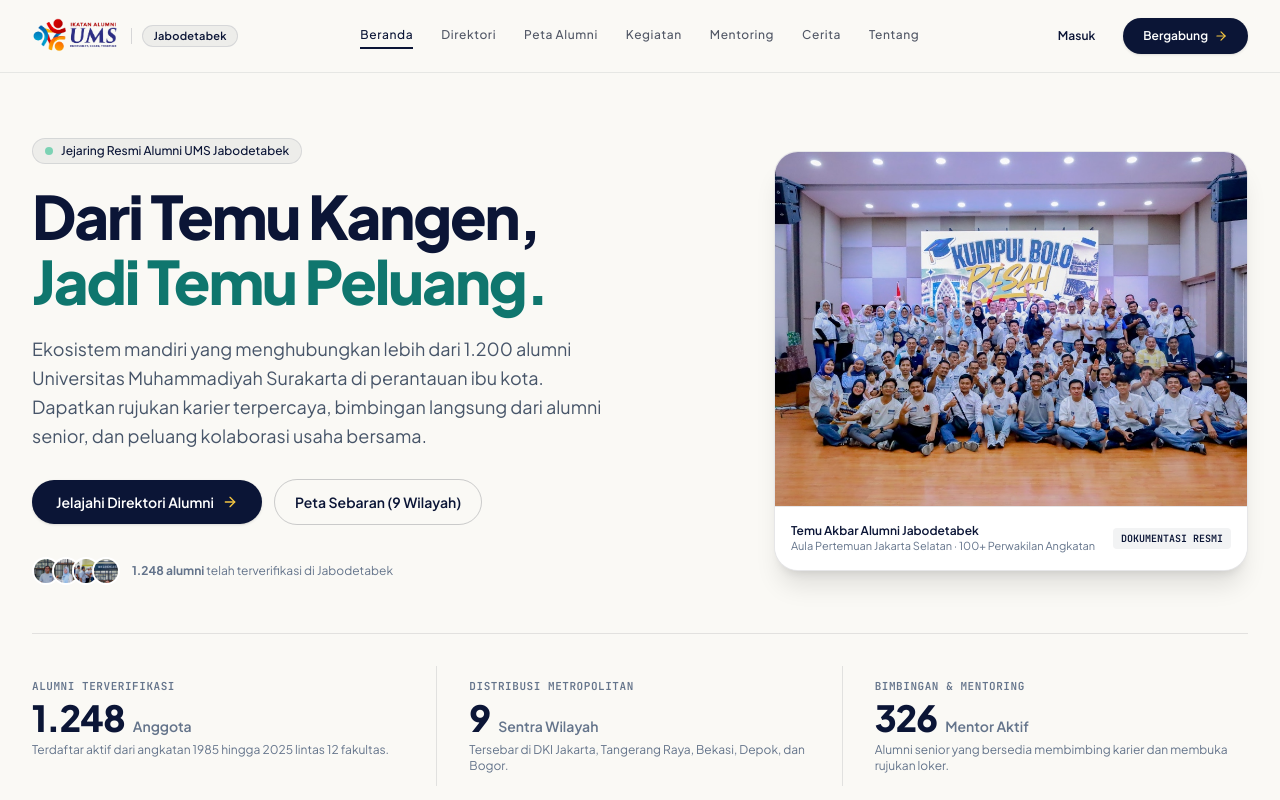
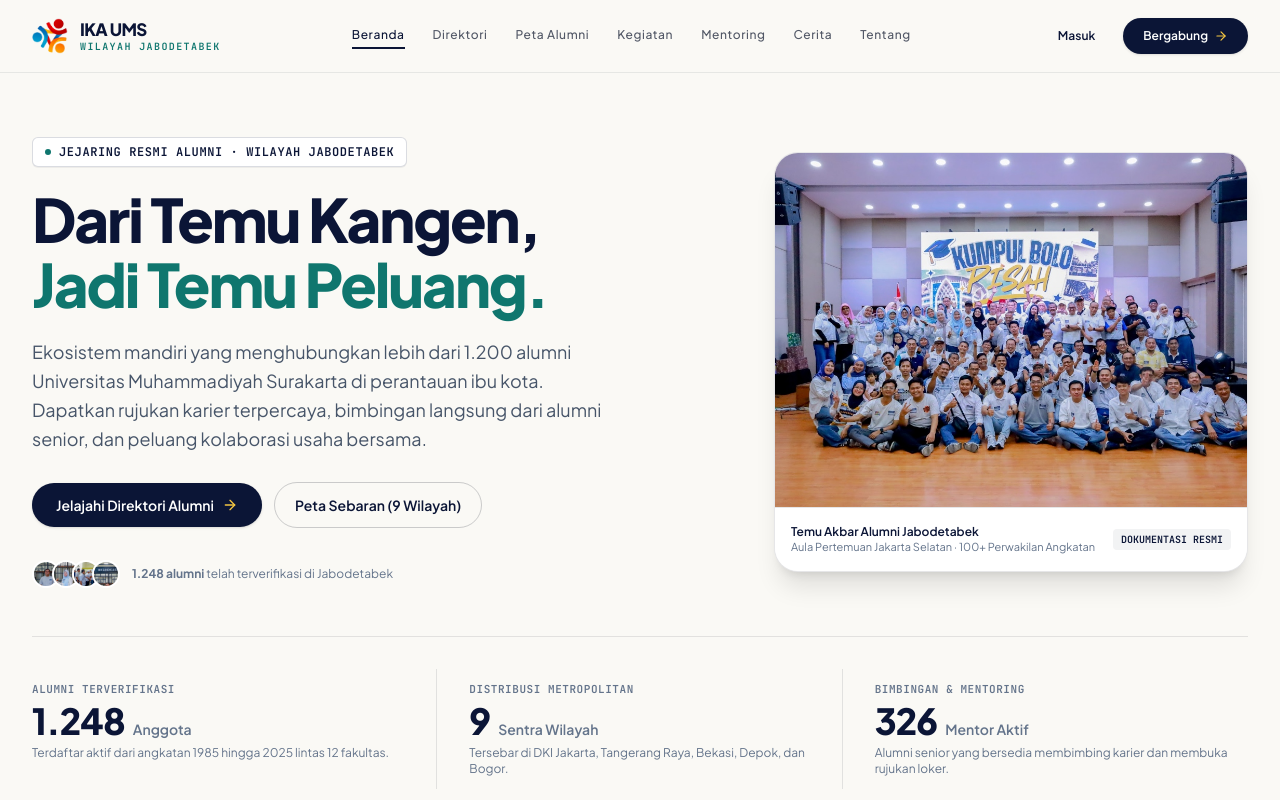
Before and after one commit to ZAKITRIPAMUNGKAS/ikaums, a Next.js app: page / in a window 1280 px wide. Shown: the top 800 px of the page. Built offline with nearby package versions, Linux system fonts and the light colour scheme.

Commit message:
fix(navbar): redesign brand lockup with crisp emblem and architectural typography, remove tacky pill badge and divider

```diff
--- a/src/app/gabung/page.tsx
+++ b/src/app/gabung/page.tsx
@@ -39,8 +39,8 @@ export default function GabungPage() {
       <main className="flex-grow max-w-3xl mx-auto px-4 sm:px-6 lg:px-8 py-10 sm:py-14 w-full">
         {/* Editorial Page Header */}
         <div className="mb-8 sm:mb-10 text-center sm:text-left">
-          <div className="inline-flex items-center gap-2 bg-[#0B1536]/5 text-[#0B1536] px-3.5 py-1 rounded-full text-xs font-semibold uppercase tracking-wider mb-3 border border-[#0B1536]/10">
-            <span className="w-1.5 h-1.5 rounded-full bg-[#10B981] animate-pulse"></span>
+          <div className="inline-flex items-center gap-2 bg-white text-[#0B1536] px-3 py-1.5 rounded-md text-xs font-mono font-semibold uppercase tracking-wider mb-3 border border-[#0B1536]/15 shadow-2xs">
+            <span className="w-1.5 h-1.5 rounded-full bg-[#0F766E]"></span>
             <span>Registrasi Sukarela Anggota</span>
           </div>
           <h1 className="text-3xl sm:text-4xl md:text-5xl font-extrabold tracking-tight text-[#0B1536] leading-[1.1]">
--- a/src/app/page.tsx
+++ b/src/app/page.tsx
@@ -129,9 +129,9 @@ export default function Home() {
 
               {/* Left Column: Bold Editorial Typography */}
               <div className="md:col-span-7 space-y-5">
-                <div className="inline-flex items-center gap-2 bg-[#0B1536]/5 text-[#0B1536] px-3 py-1 rounded-full text-xs font-medium border border-[#0B1536]/10">
-                  <span className="w-2 h-2 rounded-full bg-[#10B981] animate-pulse"></span>
-                  <span>Jejaring Resmi Alumni UMS Jabodetabek</span>
+                <div className="inline-flex items-center gap-2 font-mono text-xs font-semibold uppercase tracking-wider text-[#0B1536] bg-white border border-[#0B1536]/15 px-3 py-1.5 rounded-md shadow-2xs">
+                  <span className="w-1.5 h-1.5 rounded-full bg-[#0F766E]"></span>
+                  <span>Jejaring Resmi Alumni · Wilayah Jabodetabek</span>
                 </div>
 
                 <h1 className="text-4xl sm:text-5xl md:text-5xl lg:text-6xl font-extrabold tracking-[-0.035em] text-[#0B1536] leading-[1.08]">
--- a/src/components/Navigation.tsx
+++ b/src/components/Navigation.tsx
@@ -26,17 +26,21 @@ export function Navbar() {
       <div className="max-w-7xl mx-auto px-4 sm:px-6 lg:px-8">
         <div className="flex justify-between items-center h-16 sm:h-18 gap-4">
 
-          {/* Official IKA UMS Logo Wordmark */}
-          <Link href="/" className="flex items-center gap-2.5 group shrink-0">
+          {/* Official IKA UMS Brand Lockup (Curations & Editorial Style) */}
+          <Link href="/" className="flex items-center gap-3 group shrink-0">
             <img
-              src="/images/logo-transparent.png"
+              src="/images/logo-emblem.png"
               alt="Logo Resmi Ikatan Alumni UMS"
-              className="h-8 sm:h-9 w-auto max-w-[140px] sm:max-w-[170px] object-contain shrink-0 transition-transform group-hover:scale-102"
+              className="w-8 h-8 sm:w-9 sm:h-9 object-contain shrink-0 transition-transform group-hover:scale-105"
             />
-            <span className="hidden sm:block h-4 w-[1px] bg-[#0C1222]/15 shrink-0"></span>
-            <span className="hidden sm:inline-block bg-[#0B1536]/5 text-[#0B1536] text-[11px] font-sans font-semibold tracking-wide px-2.5 py-0.5 rounded-full border border-[#0B1536]/10 shrink-0 whitespace-nowrap">
-              Jabodetabek
-            </span>
+            <div className="flex flex-col justify-center">
+              <span className="text-base sm:text-[17px] font-extrabold tracking-[-0.035em] text-[#0B1536] leading-none">
+                IKA UMS
+              </span>
+              <span className="text-[10px] font-mono font-bold tracking-[0.14em] text-[#0F766E] uppercase leading-none mt-1">
+                WILAYAH JABODETABEK
+              </span>
+            </div>
           </Link>
 
           {/* Navigation Links with animated indicator */}
```
